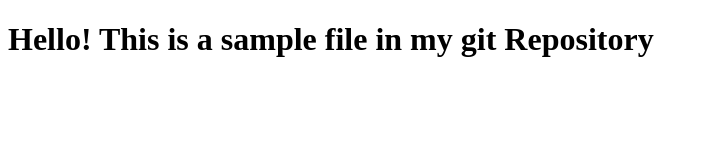
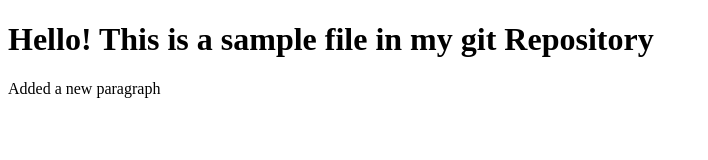
Before and after one commit to Aika2023/sample-project, a plain HTML site: page index.html in a window 1280 px wide. Shown: the whole page, without its empty margins (0-708 px from the left). Drawn offline with Linux system fonts and the light colour scheme.

Commit message:
updated the file with a paragraph line

```diff
--- a/index.html
+++ b/index.html
@@ -7,6 +7,7 @@
 
 <body>
     <h1>Hello! This is a sample file in my git Repository</h1>
+    <p>Added a new paragraph</p>
 </body>
 
 </html>
```
